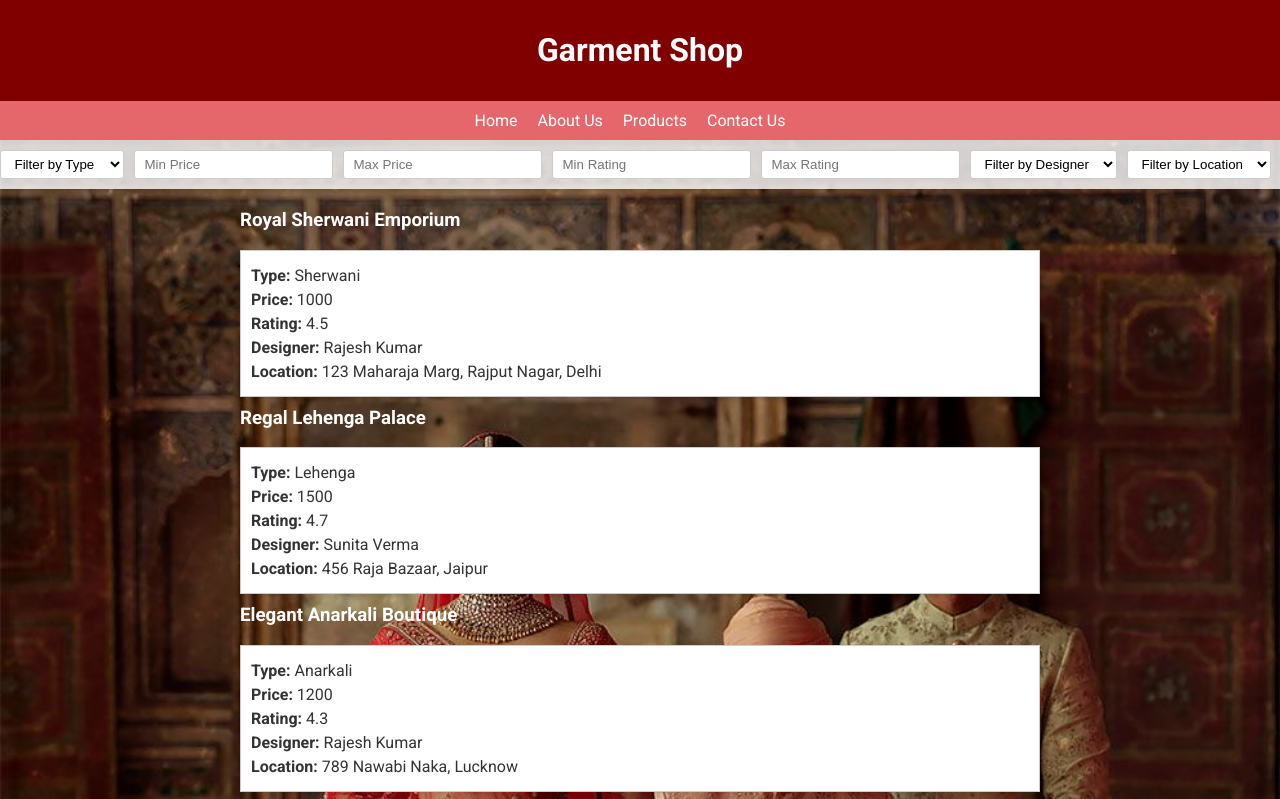
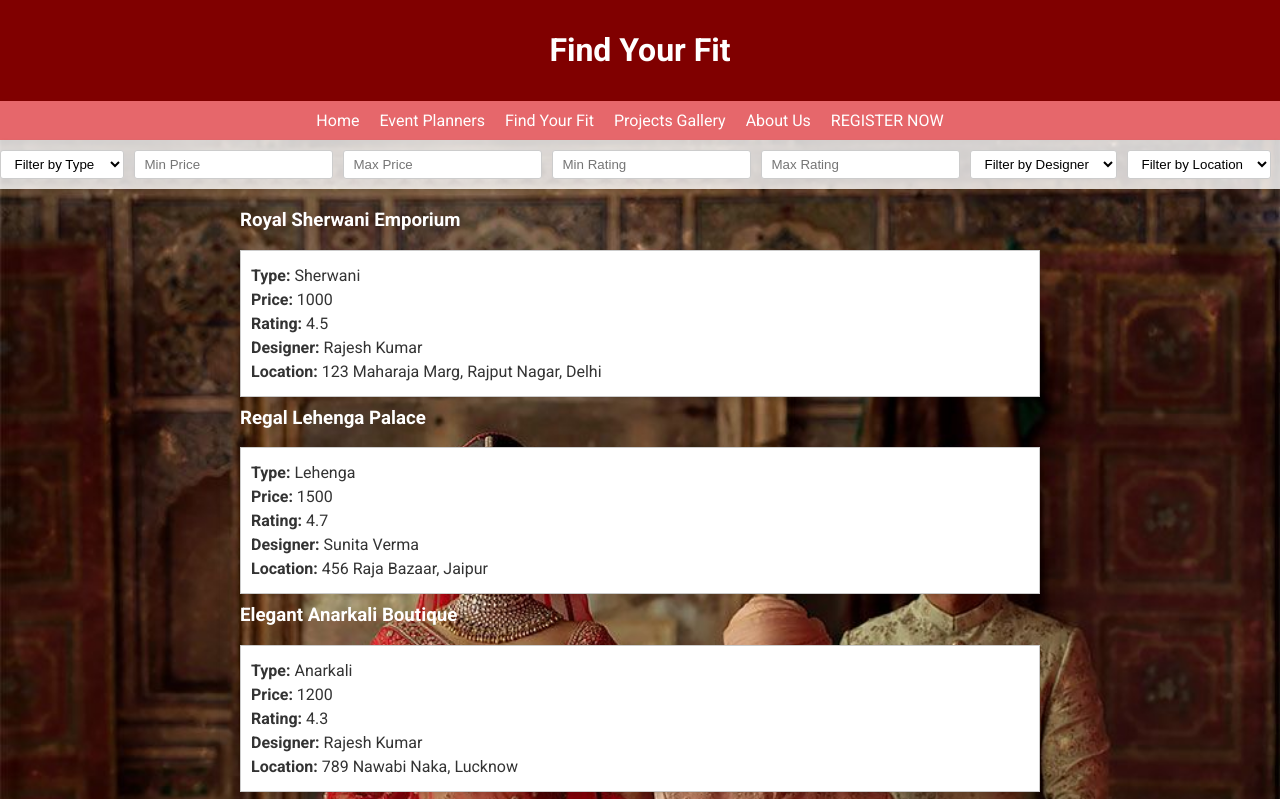
Before and after one commit to Trimantis/Shehnaiyaan.github.io, a plain HTML site: page angular1.html in a window 1280 px wide. Shown: the top 799 px of the page. Drawn offline with nearby package versions, Linux system fonts and the light colour scheme; files whose address does not match are found by name.

Commit message:
Update angular1.html

```diff
--- a/angular1.html
+++ b/angular1.html
@@ -11,7 +11,7 @@
       font-family: 'Roboto', sans-serif;
       margin: 0;
       padding: 0;
-      background-image: url("C:/Users/Shubham/Downloads/FULLSTACK/wedding4.jpg");
+      background-image: url("wedding4.jpg");
       background-size: cover;
       background-repeat: no-repeat;
       color: #333;
@@ -97,13 +97,15 @@
 
 <body>
   <header>
-    <h1>Garment Shop</h1>
+    <h1>Find Your Fit</h1>
   </header>
   <nav>
-    <a href="#">Home</a>
-    <a href="#">About Us</a>
-    <a href="#">Products</a>
-    <a href="#">Contact Us</a>
+    <a href="Home.html">Home</a>
+    <a href="EventPlanners.html">Event Planners</a>
+    <a href="angular1.html">Find Your Fit</a>
+    <a href="ProjectsGallery.html">Projects Gallery</a>
+    <a href="AboutUs.html">About Us</a>
+    <a href="Registeration form.html">REGISTER NOW</a>
   </nav>
   <div class="filter-container">
     <select ng-model="selectedType" class="filter-input">
```
